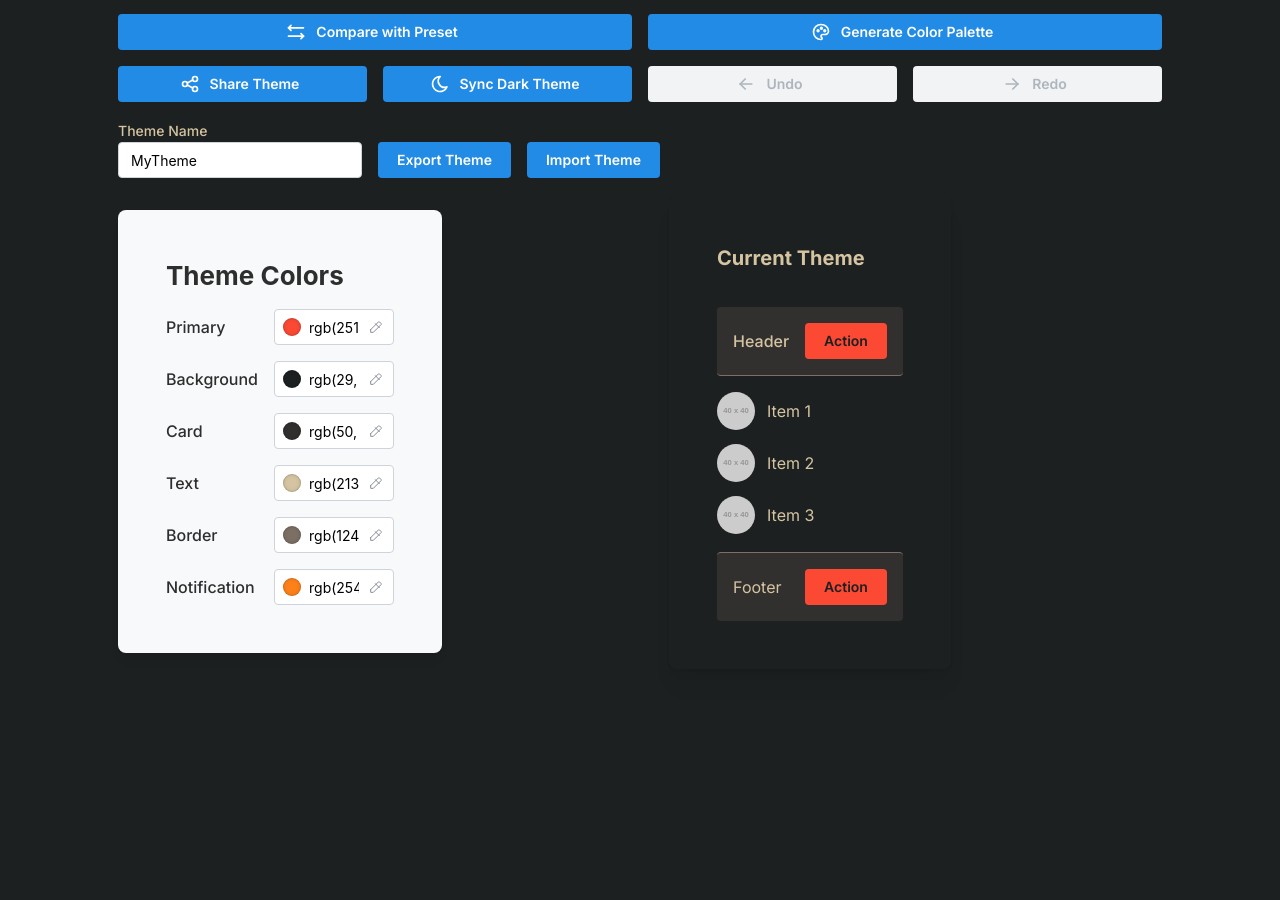
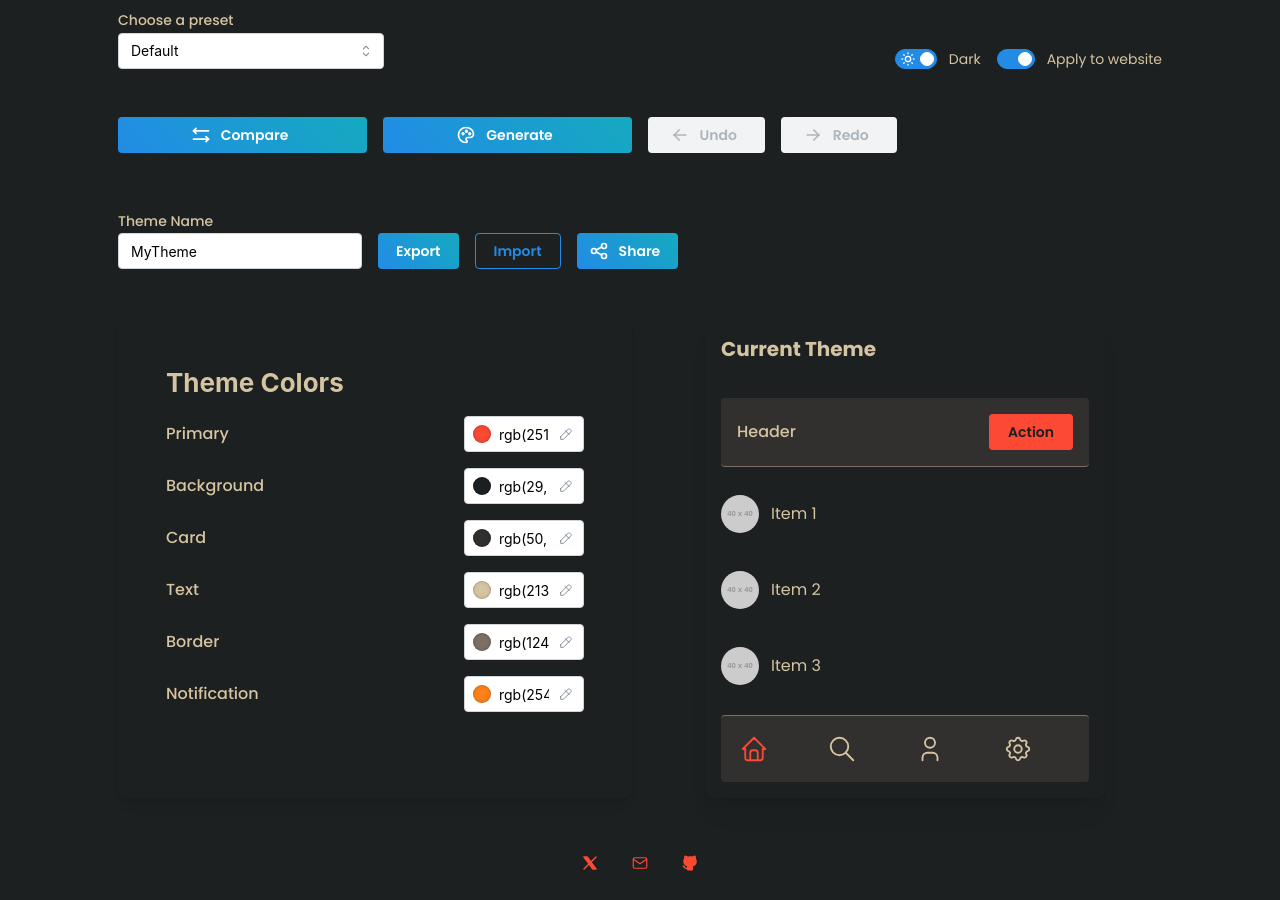
Before and after one commit to Karniej/themegenrn, a Next.js app: page / in a window 1280 px wide. Shown: the part 304-1204 px from the top of the page. Before the commit the page ends 1037 px from the top, so only its background shows below. Built offline with nearby package versions, Linux system fonts and the light colour scheme.

Commit message:
updated website

```diff
--- a/src/app/components/DetailedThemePreview.tsx
+++ b/src/app/components/DetailedThemePreview.tsx
@@ -12,8 +12,20 @@ import {
   useMantineTheme,
   List,
   Avatar,
+  SimpleGrid,
+  ActionIcon,
 } from "@mantine/core";
 import { Theme } from "../utils/presets";
+import {
+  IconBrandGithubFilled,
+  IconBrandXFilled,
+  IconHome,
+  IconMail,
+  IconPalette,
+  IconSearch,
+  IconSettings,
+  IconUser,
+} from "@tabler/icons-react";
 
 interface DetailedThemePreviewProps {
   theme: Theme;
@@ -28,7 +40,6 @@ export default function DetailedThemePreview({
 
   return (
     <Paper
-      p="xl"
       radius="md"
       style={{
         backgroundColor: theme.colors.background,
@@ -70,16 +81,19 @@ export default function DetailedThemePreview({
         {/* List of items */}
         <List spacing="sm" size="sm" center>
           <List.Item
+            py="sm"
             icon={<Avatar src="https://via.placeholder.com/40" radius="xl" />}
           >
             <Text>Item 1</Text>
           </List.Item>
           <List.Item
+            py="sm"
             icon={<Avatar src="https://via.placeholder.com/40" radius="xl" />}
           >
             <Text>Item 2</Text>
           </List.Item>
           <List.Item
+            py="sm"
             icon={<Avatar src="https://via.placeholder.com/40" radius="xl" />}
           >
             <Text>Item 3</Text>
@@ -95,18 +109,20 @@ export default function DetailedThemePreview({
             borderTop: `1px solid ${theme.colors.border}`,
           }}
         >
-          <Group justify="space-between">
-            <Text>Footer</Text>
-            <Button
-              size="sm"
-              style={{
-                backgroundColor: theme.colors.primary,
-                color: theme.colors.background,
-              }}
-            >
-              Action
-            </Button>
-          </Group>
+          <SimpleGrid cols={4} spacing="md">
+            <ActionIcon size="lg" variant="transparent">
+              <IconHome color={theme.colors.primary} size={30} stroke={1.5} />
+            </ActionIcon>
+            <ActionIcon size="lg" variant="transparent">
+              <IconSearch color={theme.colors.text} size={30} stroke={1.5} />
+            </ActionIcon>
+            <ActionIcon size="lg" variant="transparent">
+              <IconUser color={theme.colors.text} size={30} stroke={1.5} />
+            </ActionIcon>
+            <ActionIcon size="lg" variant="transparent">
+              <IconSettings color={theme.colors.text} size={30} stroke={1.5} />
+            </ActionIcon>
+          </SimpleGrid>
         </Paper>
       </Stack>
     </Paper>
--- a/src/app/components/DownloadSection.tsx
+++ b/src/app/components/DownloadSection.tsx
@@ -4,6 +4,7 @@
 import React, { useState, useRef } from "react";
 import { Stack, TextInput, Button, Group } from "@mantine/core";
 import { Theme } from "../utils/presets";
+import { IconCopy, IconShare } from "@tabler/icons-react";
 
 interface DownloadSectionProps {
   themeName: string;
@@ -12,6 +13,8 @@ interface DownloadSectionProps {
   darkTheme: Theme;
   setLightTheme: (theme: Theme) => void;
   setDarkTheme: (theme: Theme) => void;
+  shareTheme: () => void;
+  shareURL: string;
 }
 
 export default function DownloadSection({
@@ -21,6 +24,8 @@ export default function DownloadSection({
   darkTheme,
   setLightTheme,
   setDarkTheme,
+  shareTheme,
+  shareURL,
 }: DownloadSectionProps) {
   // const [email, setEmail] = useState("");
   const fileInputRef = useRef<HTMLInputElement>(null);
@@ -78,9 +83,18 @@ export default function DownloadSection({
           value={themeName}
           onChange={(e) => setThemeName(e.currentTarget.value)}
         />
-        <Button onClick={handleExport}>Export Theme</Button>
-        <Button onClick={() => fileInputRef.current?.click()}>
-          Import Theme
+        <Button variant="gradient" onClick={handleExport}>
+          Export
+        </Button>
+        <Button variant="outline" onClick={() => fileInputRef.current?.click()}>
+          Import
+        </Button>
+        <Button
+          variant="gradient"
+          leftSection={<IconShare size={20} />}
+          onClick={shareTheme}
+        >
+          Share
         </Button>
         <input
           type="file"
@@ -90,6 +104,21 @@ export default function DownloadSection({
           accept=".json"
         />
       </Group>
+      {shareURL && (
+        <TextInput
+          label="Share URL"
+          value={shareURL}
+          readOnly
+          onClick={(event) => event.currentTarget.select()}
+          leftSection={<IconShare size={16} />}
+          rightSection={
+            <IconCopy
+              size={16}
+              onClick={() => navigator.clipboard.writeText(shareURL)}
+            />
+          }
+        />
+      )}
     </Stack>
   );
 }
--- a/src/app/components/ThemeComparison.tsx
+++ b/src/app/components/ThemeComparison.tsx
@@ -10,7 +10,10 @@ import {
   Select,
   Switch,
   useMantineTheme,
+  SimpleGrid,
+  Box,
 } from "@mantine/core";
+import { useMediaQuery } from "@mantine/hooks";
 import DetailedThemePreview from "./DetailedThemePreview";
 import { Theme } from "../utils/presets";
 
@@ -30,6 +33,7 @@ export default function ThemeComparison({
   const [selectedPreset, setSelectedPreset] = useState<string | null>(null);
   const [isDarkMode, setIsDarkMode] = useState(currentTheme.dark);
   const theme = useMantineTheme();
+  const isMobile = useMediaQuery(`(max-width: ${theme.breakpoints.sm})`);
 
   const handleThemeModeChange = (checked: boolean) => {
     setIsDarkMode(checked);
@@ -56,19 +60,29 @@ export default function ThemeComparison({
     : [];
 
   return (
-    <Paper p="xl" radius="md" style={{ backgroundColor: theme.colors.gray[0] }}>
-      <Stack p="md">
-        <Title order={2} style={{ color: theme.colors.dark[6] }}>
+    <Paper
+      p={isMobile ? "xs" : "xl"}
+      radius="md"
+      style={{ backgroundColor: theme.colors.gray[0] }}
+    >
+      <Stack spacing={isMobile ? "xs" : "md"}>
+        <Title
+          order={2}
+          style={{
+            color: theme.colors.dark[6],
+            fontSize: isMobile ? "1.5rem" : "2rem",
+          }}
+        >
           Theme Comparison
         </Title>
 
-        <Group align="flex-end">
+        <Stack spacing={isMobile ? "xs" : "md"}>
           <Select
             label="Select preset for comparison"
             data={Object.keys(presets)}
             value={selectedPreset}
             onChange={setSelectedPreset}
-            style={{ flex: 1 }}
+            style={{ width: "100%" }}
             styles={{
               label: { color: "black" },
               option: { color: "black" },
@@ -85,31 +99,43 @@ export default function ThemeComparison({
               label: { color: theme.colors.dark[6] },
             }}
           />
-        </Group>
+        </Stack>
 
         {selectedPreset && (
-          <Group grow>
-            <Stack>
-              <Title order={3} style={{ color: theme.colors.dark[6] }}>
+          <SimpleGrid cols={isMobile ? 1 : 2} spacing={isMobile ? "xs" : "md"}>
+            <Box>
+              <Title
+                order={3}
+                style={{
+                  color: theme.colors.dark[6],
+                  fontSize: isMobile ? "1.2rem" : "1.5rem",
+                }}
+              >
                 {selectedPreset} Preset
               </Title>
               <DetailedThemePreview
                 theme={presetTheme!}
                 name={selectedPreset}
               />
-            </Stack>
-            <Stack>
-              <Title order={3} style={{ color: theme.colors.dark[6] }}>
+            </Box>
+            <Box>
+              <Title
+                order={3}
+                style={{
+                  color: theme.colors.dark[6],
+                  fontSize: isMobile ? "1.2rem" : "1.5rem",
+                }}
+              >
                 {currentThemeName}
               </Title>
               <DetailedThemePreview theme={currentTheme} name="Your Preset" />
-            </Stack>
-          </Group>
+            </Box>
+          </SimpleGrid>
         )}
 
         {selectedPreset && differences.length > 0 && (
           <Paper
-            p="md"
+            p={isMobile ? "xs" : "md"}
             radius="sm"
             style={{ backgroundColor: theme.colors.gray[1] }}
           >
@@ -118,12 +144,19 @@ export default function ThemeComparison({
               style={{
                 color: theme.colors.dark[6],
                 marginBottom: theme.spacing.sm,
+                fontSize: isMobile ? "1.2rem" : "1.5rem",
               }}
             >
               Differences
             </Title>
             {differences.map((diff, index) => (
-              <Text key={index} style={{ color: theme.colors.dark[6] }}>
+              <Text
+                key={index}
+                style={{
+                  color: theme.colors.dark[6],
+                  fontSize: isMobile ? "0.9rem" : "1rem",
+                }}
+              >
                 {diff}
               </Text>
             ))}
@@ -132,11 +165,16 @@ export default function ThemeComparison({
 
         {selectedPreset && differences.length === 0 && (
           <Paper
-            p="md"
+            p={isMobile ? "xs" : "md"}
             radius="sm"
             style={{ backgroundColor: theme.colors.gray[1] }}
           >
-            <Text style={{ color: theme.colors.dark[6] }}>
+            <Text
+              style={{
+                color: theme.colors.dark[6],
+                fontSize: isMobile ? "0.9rem" : "1rem",
+              }}
+            >
               No differences found.
             </Text>
           </Paper>
--- a/src/app/components/ThemeControls.tsx
+++ b/src/app/components/ThemeControls.tsx
@@ -15,11 +15,13 @@ import { Theme } from "../utils/presets";
 interface ThemeControlsProps {
   theme: Theme;
   updateTheme: (key: keyof Theme["colors"], value: string) => void;
+  isApplyToWebsite: boolean;
 }
 
 export default function ThemeControls({
   theme,
   updateTheme,
+  isApplyToWebsite,
 }: ThemeControlsProps) {
   const mantineTheme = useMantineTheme();
 
@@ -28,19 +30,30 @@ export default function ThemeControls({
       p="xl"
       radius="md"
       style={{
-        backgroundColor: mantineTheme.colors.gray[0],
+        backgroundColor: isApplyToWebsite
+          ? theme.colors.background
+          : mantineTheme.colors.gray[0],
         boxShadow: mantineTheme.shadows.sm,
       }}
     >
       <Stack p="md">
-        <Title order={2} style={{ color: mantineTheme.colors.dark[6] }}>
+        <Title
+          order={2}
+          style={{
+            color: isApplyToWebsite
+              ? theme.colors.text
+              : mantineTheme.colors.dark[6],
+          }}
+        >
           Theme Colors
         </Title>
         {Object.entries(theme.colors).map(([key, value]) => (
           <Group key={key} justify="space-between" align="center">
             <Text
               style={{
-                color: mantineTheme.colors.dark[6],
+                color: isApplyToWebsite
+                  ? theme.colors.text
+                  : mantineTheme.colors.dark[6],
                 fontWeight: 500,
                 textTransform: "capitalize",
               }}
--- a/src/app/globals.css
+++ b/src/app/globals.css
@@ -93,6 +93,7 @@ body {
       rgb(var(--background-end-rgb))
     )
     rgb(var(--background-start-rgb));
+  font-family: "Poppins", sans-serif;
 }
 
 a {
--- a/src/app/layout.tsx
+++ b/src/app/layout.tsx
@@ -5,7 +5,12 @@ import "./globals.css";
 import type { Metadata } from "next";
 import { Inter } from "next/font/google";
 import { MantineProvider, ColorSchemeScript } from "@mantine/core";
+import { Poppins } from "next/font/google";
 
+const poppins = Poppins({
+  subsets: ["latin"],
+  weight: ["400", "500", "600", "700"],
+});
 const inter = Inter({ subsets: ["latin"] });
 
 export const metadata: Metadata = {
@@ -23,7 +28,7 @@ export default function RootLayout({
       <head>
         <ColorSchemeScript />
       </head>
-      <body className={inter.className}>
+      <body className={poppins.className}>
         <MantineProvider>{children}</MantineProvider>
       </body>
     </html>
--- a/src/app/page.tsx
+++ b/src/app/page.tsx
@@ -16,17 +16,24 @@ import {
   Box,
   Text,
   useMantineTheme,
+  ActionIcon,
+  Burger,
+  Menu,
+  Combobox,
+  SimpleGrid,
+  Image,
 } from "@mantine/core";
 import {
   IconPalette,
   IconShare,
   IconMoon,
   IconSun,
-  IconDownload,
   IconArrowLeft,
   IconArrowRight,
-  IconArrowsUpDown,
   IconArrowsLeftRight,
+  IconMail,
+  IconBrandGithubFilled,
+  IconBrandXFilled,
 } from "@tabler/icons-react";
 import { colord, extend } from "colord";
 import a11yPlugin from "colord/plugins/a11y";
@@ -44,7 +51,7 @@ import {
 } from "./utils/themeUtils";
 import { useThemeHistory } from "./hooks/useThemeHistory";
 import ThemeComparison from "./components/ThemeComparison";
-import LivePreview from "./components/LivePreview";
+import { useMediaQuery } from "@mantine/hooks";
 
 extend([a11yPlugin, harmoniesPlugin]);
 
@@ -71,7 +78,12 @@ export default function Home() {
     canUndo,
     canRedo,
   } = useThemeHistory(presets.Gruvbox.light, presets.Gruvbox.dark);
-
+  const [menuOpened, setMenuOpened] = useState(false);
+  const theme = useMantineTheme();
+  const [currPresetName, setCurrentPresetName] = useState<string | null>(
+    currentPresetName,
+  );
+  const isMobile = useMediaQuery(`(max-width: ${theme.breakpoints.sm})`);
   const [currentTheme, setCurrentTheme] = useState<"light" | "dark">("dark");
   const [applyToWebsite, setApplyToWebsite] = useState(true);
   const [accessibilityWarnings, setAccessibilityWarnings] = useState<string[]>(
@@ -120,6 +132,7 @@ export default function Home() {
     if (presets[presetName]) {
       const newLightTheme = { ...presets[presetName].light };
       const newDarkTheme = { ...presets[presetName].dark };
+      setCurrentPresetName(presetName);
       addToHistory(newLightTheme, newDarkTheme);
       checkAccessibility(
         currentTheme === "light" ? newLightTheme : newDarkTheme,
@@ -161,7 +174,6 @@ export default function Home() {
     }
   }, []);
 
-  const theme = useMantineTheme();
   // Apply the current theme to the container if applyToWebsite is true
   const containerStyle = applyToWebsite
     ? {
@@ -186,14 +198,14 @@ export default function Home() {
       style={{
         backgroundColor: theme.colors.gray[0],
         minHeight: "100vh",
-        padding: theme.spacing.xl,
-        ...containerStyle, // Apply the current theme if applyToWebsite is true
+        padding: theme.spacing.xs,
+        ...containerStyle,
       }}
     >
       <Container size="lg">
         <Stack p="xl">
-          <Paper
-            p="xl"
+          {/* <Paper
+            p="md"
             radius="md"
             style={{
               background: applyToWebsite
@@ -203,24 +215,44 @@ export default function Home() {
                 ? currentThemes[currentTheme].colors.text
                 : theme.white,
             }}
-          >
+          > */}
+          <Image
+            src="/logo.png"
+            alt="Logo"
+            mt="xl  "
+            style={{
+              width: isMobile ? "60px" : "100px",
+              height: "auto",
+              margin: "0 auto",
+            }}
+          />
           <Title
             order={1}
             ta="center"
-              style={{ fontSize: "2.5rem", marginBottom: theme.spacing.md }}
+            style={{
+              fontSize: isMobile ? "1.5rem" : "2rem",
+            }}
           >
             React Navigation Theme Generator
           </Title>
-            <Text ta="center" size="lg">
+          <Text ta="center" size={isMobile ? "sm" : "md"}>
             Create and customize beautiful themes with ease
           </Text>
-          </Paper>
+          {/* </Paper> */}
 
-          <Group justify="space-between" align="flex-end">
+          {isMobile ? (
+            <Burger
+              opened={menuOpened}
+              onClick={() => setMenuOpened((o) => !o)}
+              size="sm"
+              color={theme.colors.gray[6]}
+            />
+          ) : (
+            <Group justify="space-between" align="flex-end" my="xl">
               <Select
                 label="Choose a preset"
                 data={Object.keys(presets)}
-              value={currentPresetName || undefined}
+                value={currPresetName || undefined}
                 onChange={(value) => value && handlePresetChange(value)}
                 style={{ minWidth: 200 }}
                 styles={{
@@ -250,36 +282,66 @@ export default function Home() {
                 />
               </Group>
             </Group>
+          )}
 
-          <Group grow>
+          <Menu opened={menuOpened} onClose={() => setMenuOpened(false)}>
+            <Menu.Dropdown>
+              <Menu.Label>Presets</Menu.Label>
+              {Object.keys(presets).map((preset) => (
+                <Menu.Item
+                  key={preset}
+                  onClick={() => handlePresetChange(preset)}
+                >
+                  {preset}
+                </Menu.Item>
+              ))}
+              <Menu.Divider />
+              <Menu.Label>Theme</Menu.Label>
+              <Menu.Item
+                leftSection={
+                  currentTheme === "light" ? (
+                    <IconSun size={14} />
+                  ) : (
+                    <IconMoon size={14} />
+                  )
+                }
+                onClick={() =>
+                  setCurrentTheme((prev) =>
+                    prev === "light" ? "dark" : "light",
+                  )
+                }
+              >
+                {currentTheme === "light"
+                  ? "Switch to Dark"
+                  : "Switch to Light"}
+              </Menu.Item>
+              <Menu.Item onClick={() => setApplyToWebsite((prev) => !prev)}>
+                {applyToWebsite ? "Disable Website Theme" : "Apply to Website"}
+              </Menu.Item>
+            </Menu.Dropdown>
+          </Menu>
+
+          <SimpleGrid cols={isMobile ? 1 : 4} mb="lg">
             <Button
               leftSection={<IconArrowsLeftRight size={20} />}
               onClick={handleCompare}
+              variant="gradient"
             >
-              Compare with Preset
+              Compare
             </Button>
             <Button
+              variant="gradient"
               leftSection={<IconPalette size={20} />}
               onClick={handleGeneratePalette}
             >
-              Generate Color Palette
+              Generate
             </Button>
-          </Group>
-
-          <Group grow>
-            <Button leftSection={<IconShare size={20} />} onClick={shareTheme}>
-              Share Theme
-            </Button>
-            <Button
-              leftSection={<IconMoon size={20} />}
-              onClick={syncDarkTheme}
-            >
-              Sync Dark Theme
-            </Button>
+            <SimpleGrid cols={2} mb="lg">
               <Button
                 leftSection={<IconArrowLeft size={20} />}
                 onClick={undo}
                 disabled={!canUndo}
+                variant="subtle"
               >
                 Undo
               </Button>
@@ -287,21 +349,16 @@ export default function Home() {
                 leftSection={<IconArrowRight size={20} />}
                 onClick={redo}
                 disabled={!canRedo}
+                variant="subtle"
               >
                 Redo
               </Button>
-          </Group>
+            </SimpleGrid>
+          </SimpleGrid>
 
-          {shareURL && (
-            <TextInput
-              label="Share URL"
-              value={shareURL}
-              readOnly
-              onClick={(event) => event.currentTarget.select()}
-              leftSection={<IconShare size={16} />}
-            />
-          )}
           <DownloadSection
+            shareURL={shareURL}
+            shareTheme={shareTheme}
             setThemeName={setThemeName}
             lightTheme={currentThemes.light}
             darkTheme={currentThemes.dark}
@@ -309,22 +366,54 @@ export default function Home() {
             setDarkTheme={(theme) => addToHistory(currentThemes.light, theme)}
             themeName={themeName}
           />
-          <Group justify="space-around">
+          <SimpleGrid cols={isMobile ? 1 : 2} spacing="md" mt="xl">
             <ThemeControls
+              isApplyToWebsite={applyToWebsite}
               theme={currentThemes[currentTheme]}
               updateTheme={updateTheme}
             />
-
+            <Box>
               <DetailedThemePreview
                 theme={currentThemes[currentTheme]}
                 name="Current Theme"
               />
-          </Group>
+            </Box>
+          </SimpleGrid>
           <AccessibilityWarnings warnings={accessibilityWarnings} />
         </Stack>
       </Container>
 
-      {/* <LivePreview theme={currentThemes[currentTheme]} /> */}
+      <Group h={60} p="md" justify="center">
+        <ActionIcon
+          size="lg"
+          component="a"
+          variant="transparent"
+          color={currentThemes[currentTheme].colors.primary}
+          href="https://x.com/pawelkarniej"
+          target="_blank"
+        >
+          <IconBrandXFilled size={18} stroke={1.5} />
+        </ActionIcon>
+        <ActionIcon
+          variant="transparent"
+          size="lg"
+          component="a"
+          color={currentThemes[currentTheme].colors.primary}
+          href="mailto:karniej.p@gmail.com"
+        >
+          <IconMail size={18} stroke={1.5} />
+        </ActionIcon>
+        <ActionIcon
+          variant="transparent"
+          size="lg"
+          color={currentThemes[currentTheme].colors.primary}
+          component="a"
+          href="https://github.com/Karniej"
+          target="_blank"
+        >
+          <IconBrandGithubFilled size={18} stroke={1.5} />
+        </ActionIcon>
+      </Group>
 
       <Modal
         opened={showComparison}
--- a/src/app/utils/themeUtils.ts
+++ b/src/app/utils/themeUtils.ts
@@ -84,14 +84,14 @@ export function generatePalette(primaryColor: string): {
     dark: true,
     colors: {
       primary: base.lighten(0.1).saturate(0.1).toRgbString(),
-      background: base.darken(0.8).desaturate(0.2).toRgbString(),
-      card: base.darken(0.6).desaturate(0.1).toRgbString(),
+      background: base.darken(0.6).desaturate(0.2).toRgbString(),
+      card: base.darken(0.4).desaturate(0.1).toRgbString(),
       text: getContrastColor(
-        base.darken(0.8).desaturate(0.2).toRgbString(),
+        base.darken(0.6).desaturate(0.2).toRgbString(),
         "#FFFFFF",
         "#000000",
       ),
-      border: base.darken(0.4).desaturate(0.1).toRgbString(),
+      border: base.darken(0.3).desaturate(0.1).toRgbString(),
       notification: base.rotate(180).lighten(0.2).saturate(0.2).toRgbString(),
     },
   };
```
Also changed, not shown: public/logo.png (added), 1 other file (tests, documents, lock files or other folders). Lines whose indentation alone changed are shown as unchanged.
